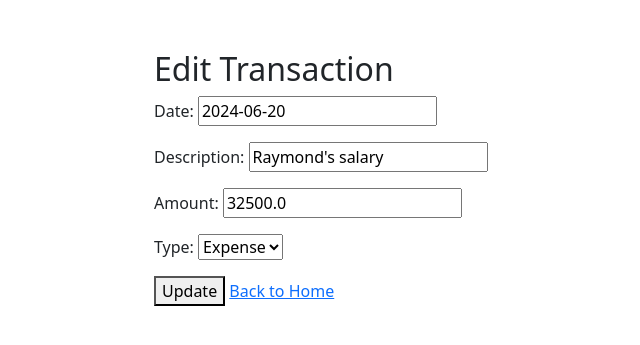
After one commit to raymond0208/CashCatalyst, a Flask app: page /edit/1 in a window 1280 px wide. The commit adds this page. Shown: the top 345 px of the page, without its empty margins (198-838 px from the left). Run offline with Flask 3, Linux system fonts and the light colour scheme; a user stored in the database is signed in.

Commit message:
Add row edition/deletion and flash alert messsage with fade out effect

```diff
--- a/app.py
+++ b/app.py
@@ -42,6 +42,8 @@ class InitialBalance(db.Model):
     id = db.Column(db.Integer, primary_key=True)
     balance = db.Column(db.Float, nullable=False)
 
+# Routes
+
 @app.route('/')
 def index():
     if not current_user.is_authenticated:
@@ -84,18 +86,30 @@ def home():
     return render_template('home.html', transactions=transactions, balance=balance, initial_balance=initial_balance,
                            user=current_user,status=user_status)
 
-class RegistrationForm(FlaskForm):
-    username = StringField('Username', validators=[InputRequired(), Length(min=4, max=20)])
-    password = PasswordField('Password', validators=[InputRequired(), Length(min=4, max=20)])
-    confirm = PasswordField('Confirm Password', validators=[InputRequired(), Length(min=4, max=20)])
-    submit = SubmitField('Register')
+@app.route('/edit/<int:transaction_id>', methods=['GET','POST'])
+@login_required
+def edit_transaction(transaction_id):
+    transaction = Transaction.query.get_or_404(transaction_id)
+    if request.method == 'POST':
+        transaction.date  = request.form['date']
+        transaction.description = request.form['description']
+        transaction.amount = float(request.form['amount'])
+        transaction.type = request.form['type']
+        db.session.commit()
+        flash('Transaction Upldated Successfully', 'success')
+        return redirect(url_for('home'))
+    return render_template('edit_transaction.html', transaction=transaction)
 
-class LoginForm(FlaskForm):
-    username = StringField('Username', validators=[InputRequired(), Length(min=4, max=20)])
-    password = PasswordField('Password', validators=[InputRequired(), Length(min=4, max=20)])
-    submit = SubmitField('Login')
+@app.route('/delete/<int:transaction_id>', methods=['POST'])
+@login_required
+def delete_transaction(transaction_id):
+    transaction = Transaction.query.get_or_404(transaction_id)
+    db.session.delete(transaction)
+    db.session.commit()
+    flash('Your Transaction Deleted!', 'danger')
+    return redirect(url_for('home'))
 
-# Routes
+
 @app.route('/register', methods=['GET', 'POST'])
 def register():
     form = RegistrationForm()
@@ -164,6 +178,18 @@ def set_initial_balance():
     db.session.commit()
     return redirect(url_for('home'))
 
+class RegistrationForm(FlaskForm):
+    username = StringField('Username', validators=[InputRequired(), Length(min=4, max=20)])
+    password = PasswordField('Password', validators=[InputRequired(), Length(min=4, max=20)])
+    confirm = PasswordField('Confirm Password', validators=[InputRequired(), Length(min=4, max=20)])
+    submit = SubmitField('Register')
+
+class LoginForm(FlaskForm):
+    username = StringField('Username', validators=[InputRequired(), Length(min=4, max=20)])
+    password = PasswordField('Password', validators=[InputRequired(), Length(min=4, max=20)])
+    submit = SubmitField('Login')
+
+
 #Create the database tables
 with app.app_context():
     db.create_all()
--- /dev/null
+++ b/templates/edit_transaction.html
@@ -0,0 +1,49 @@
+<!DOCTYPE html>
+<html lang="en">
+<head>
+    <meta charset="UTF-8">
+    <meta name="viewport" content="width=device-width, initial-scale=1.0">
+    <title>Edit Transaction</title>
+    <link href="https://cdn.jsdelivr.net/npm/bootstrap@5.1.3/dist/css/bootstrap.min.css" rel="stylesheet">
+</head>
+<style>
+    .container {
+        max-width: 600px;
+        margin-top: 50px;
+    }
+    .btn-container {
+        display:flex;
+        justify-content: space-between;
+    }
+</style>
+<body>
+    <div class="container">
+    <h2>Edit Transaction</h2>
+    <form method="POST">
+        <div class="mb-3">
+            <label for="date">Date:</label>
+            <input type="text" id="date" name="date" value="{{ transaction.date }}">
+        </div>
+        <div class="mb-3">
+            <label for="description">Description:</label>
+            <input type="text" id="description" name="description" value="{{ transaction.description }}">
+        </div>
+        <div class="mb-3">
+            <label for="amount">Amount:</label>
+            <input type="number" id="amount" name="amount" value="{{ transaction.amount }}">
+        </div>
+        <div class="mb-3">
+            <label for="type">Type:</label>
+            <select id="type" name="type">
+            <option value="Income" {% if transaction.type == 'Income' %}selected{% endif %}>Income</option>
+            <option value="Expense" {% if transaction.type == 'Expense' %}selected{% endif %}>Expense</option>
+        </select>
+        </div>
+        <div clas="btn-container">
+            <button type="submit">Update</button>
+            <a href="{{ url_for('home') }}">Back to Home</a>
+        </div>
+    </form>
+    </div>
+</body>
+</html>
```
Also changed, not shown: templates/home.html (+44 -1 lines), instance/cash_flow.db.
